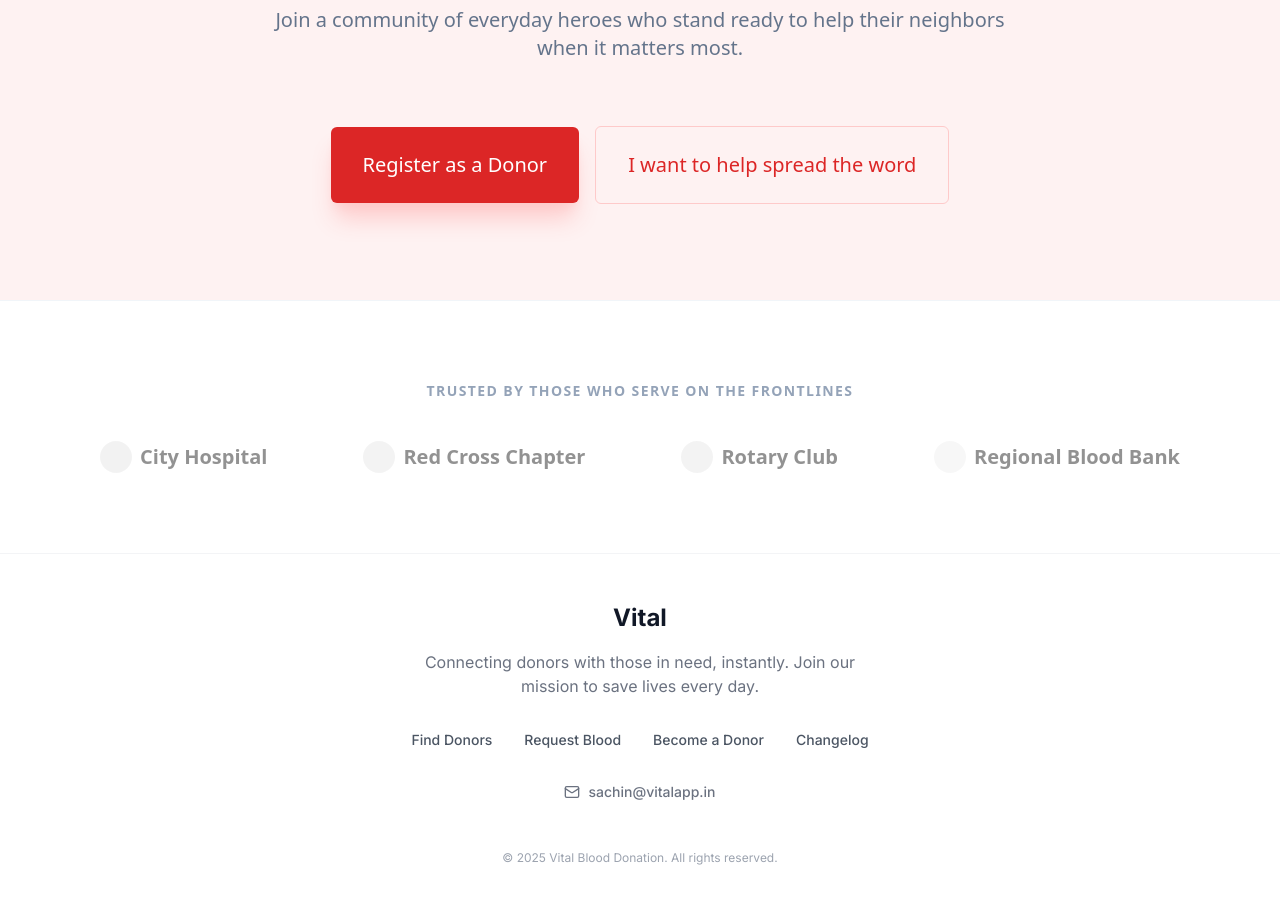
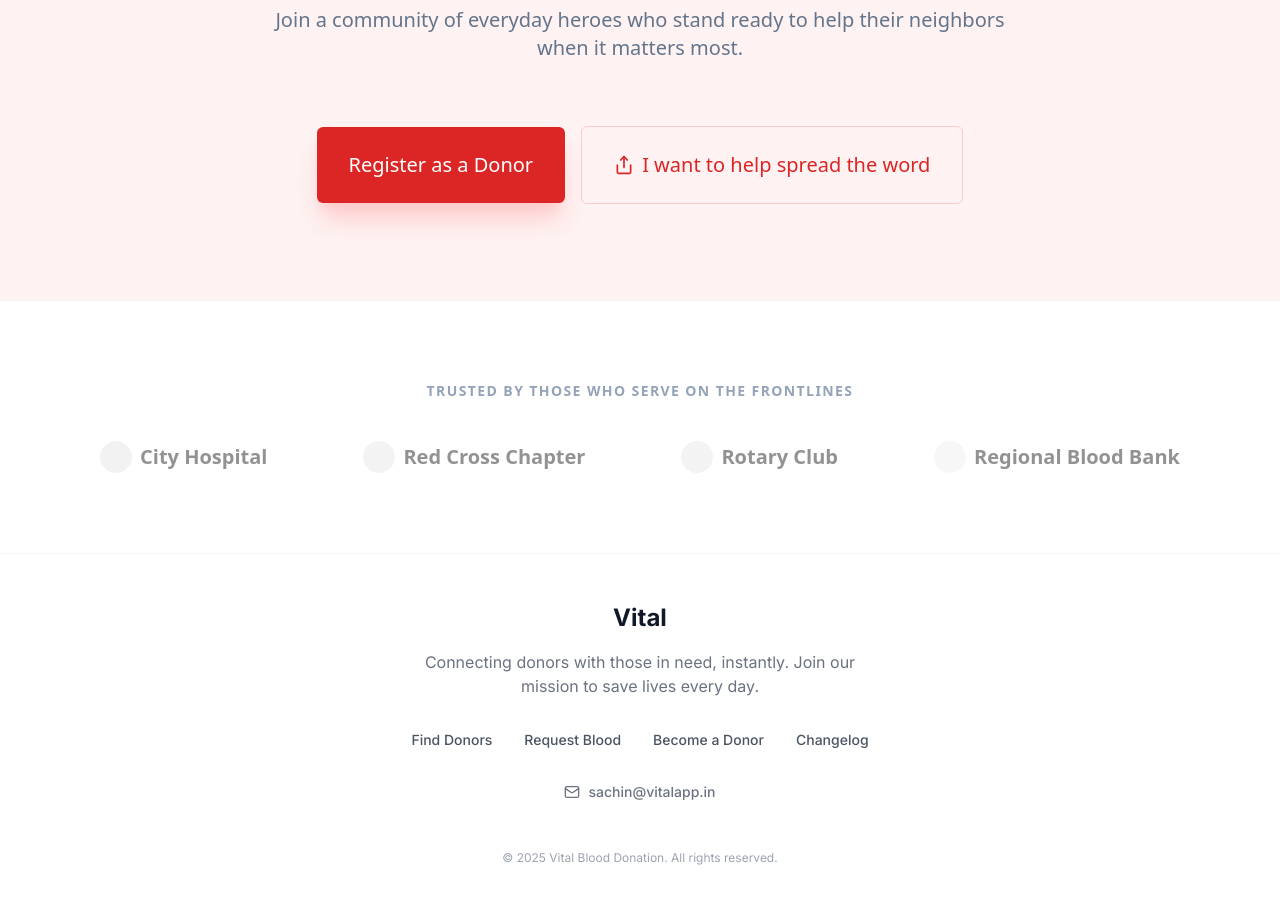
Before and after one commit to sachin-raj-m/vitalapp, a Next.js app: page / in a window 1280 px wide. Shown: the part 4000-4904 px from the top of the page. Built offline with nearby package versions, Linux system fonts and the light colour scheme; no server answers; the database is empty.

Commit message:
fix: redesign how-it-works CTA and implement native share button

```diff
--- a/app/content.tsx
+++ b/app/content.tsx
@@ -6,12 +6,13 @@ import { useRouter } from 'next/navigation';
 import {
     Heart, Activity, Users, Clock,
     Shield, CheckCircle, Bell,
-    MapPin, Calendar, Lock, PlayCircle, ArrowRight
+    MapPin, Calendar, Lock, PlayCircle, ArrowRight, Share
 } from 'lucide-react';
 import { motion, useScroll, useTransform } from 'framer-motion';
 import { Button } from '@/components/ui/Button';
 import { useAuth } from '@/context/AuthContext';
 import { supabase } from '@/lib/supabase';
+import { toast } from 'sonner';
 
 export default function HomePage() {
     const { user } = useAuth();
@@ -46,6 +47,29 @@ export default function HomePage() {
             });
         } catch (error) {
             console.error("Error fetching stats:", error);
+        }
+    };
+
+    const handleShare = async () => {
+        const shareData = {
+            title: 'Vital - Live Blood Donation Network',
+            text: 'I just discovered Vital. It connects blood donors with patients instantly. Check it out!',
+            url: window.location.href,
+        };
+
+        if (navigator.share) {
+            try {
+                await navigator.share(shareData);
+            } catch (err) {
+                console.log('Share dismissed', err);
+            }
+        } else {
+            try {
+                await navigator.clipboard.writeText(window.location.href);
+                toast.success("Link copied to clipboard!");
+            } catch (err) {
+                toast.error("Failed to copy link");
+            }
         }
     };
 
@@ -407,11 +431,15 @@ export default function HomePage() {
                                     Register as a Donor
                                 </Button>
                             </Link>
-                            <Link href="/share">
-                                <Button variant="outline" size="xl" className="rounded-md px-10 py-6 text-lg font-bold border-red-200 text-red-600 hover:bg-red-50">
-                                    I want to help spread the word
-                                </Button>
-                            </Link>
+                            <Button
+                                variant="outline"
+                                size="xl"
+                                onClick={handleShare}
+                                className="rounded-md px-10 py-6 text-lg font-bold border-red-200 text-red-600 hover:bg-red-50 flex items-center gap-2"
+                            >
+                                <Share className="w-5 h-5" />
+                                I want to help spread the word
+                            </Button>
                         </div>
                     </div>
                 </div>
--- a/app/how-it-works/page.tsx
+++ b/app/how-it-works/page.tsx
@@ -136,11 +136,17 @@ export default function HowItWorksPage() {
             </section>
 
             {/* CTA */}
-            <section className="py-24 bg-slate-900 text-white text-center">
-                <div className="container mx-auto px-4">
-                    <h2 className="text-3xl md:text-5xl font-bold mb-8">Ready to be part of the algorithm?</h2>
+            <section className="py-24 bg-red-50 text-center relative overflow-hidden">
+                <div className="absolute inset-0 bg-[url('https://grainy-gradients.vercel.app/noise.svg')] opacity-10"></div>
+                <div className="container mx-auto px-4 relative z-10">
+                    <h2 className="text-3xl md:text-5xl font-bold text-slate-900 mb-6 tracking-tight">
+                        Ready to be part of the <span className="text-red-600">algorithm</span>?
+                    </h2>
+                    <p className="text-xl text-slate-600 mb-10 max-w-2xl mx-auto">
+                        Your registration inserts a new verified node into our network. When a request matches you, you'll be the first to know.
+                    </p>
                     <Link href="/register">
-                        <Button size="xl" className="bg-red-600 hover:bg-red-700 text-white rounded-full px-12 py-6 text-xl font-bold shadow-xl shadow-red-900/20">
+                        <Button size="xl" className="bg-red-600 hover:bg-red-700 text-white rounded-full px-12 py-6 text-xl font-bold shadow-xl shadow-red-200 transition-all hover:scale-105">
                             Join the Network
                         </Button>
                     </Link>
```
